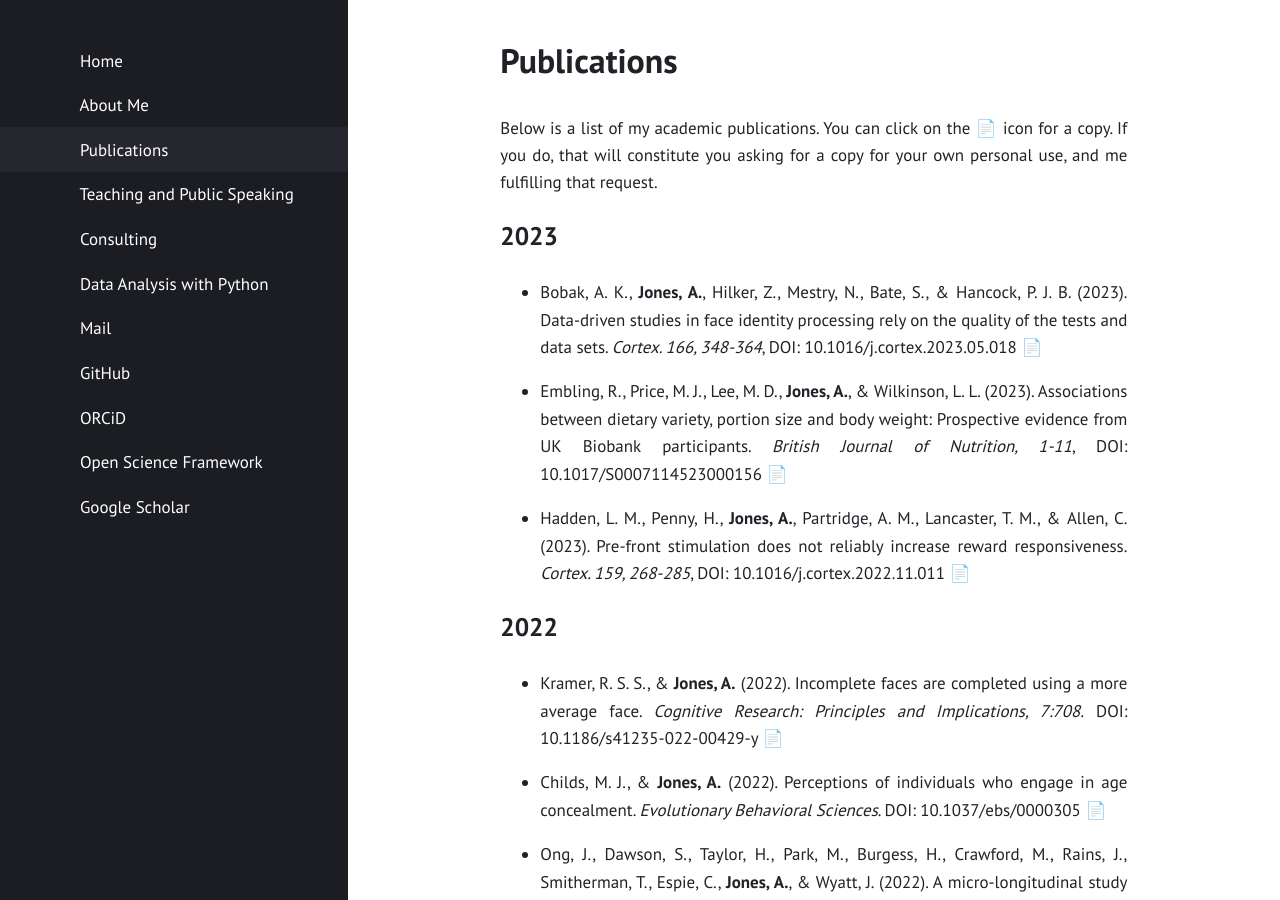
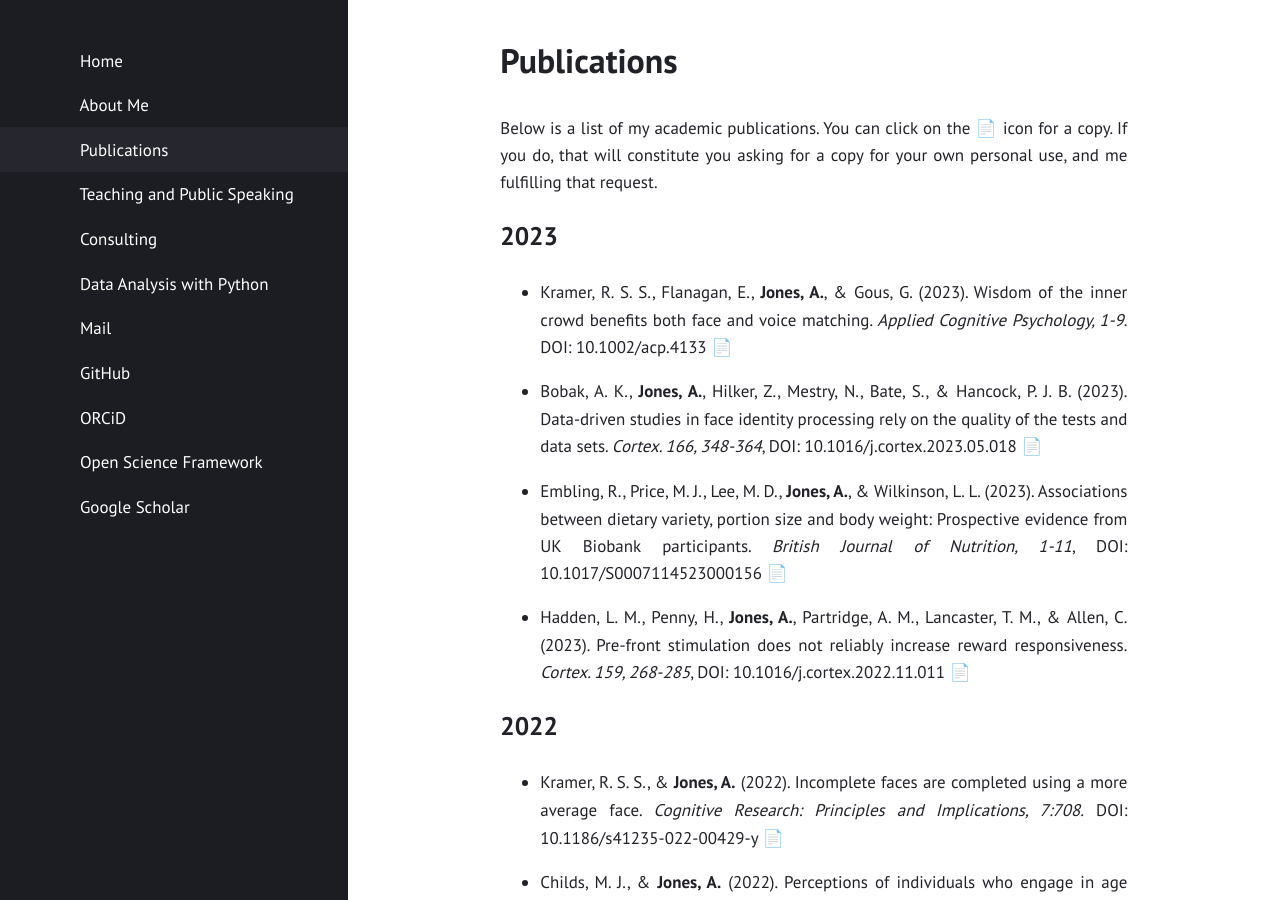
Before and after one commit to alexjonesphd/alexjonesphd.github.io, a Jekyll site: the page built from publications.md, in a window 1280 px wide and 900 px high. Built offline with Jekyll 4.4.1, drawn with Linux system fonts in a browser that asks for light colours.

Commit message:
New paper

```diff
--- a/publications.md
+++ b/publications.md
@@ -9,6 +9,8 @@ Below is a list of my academic publications. You can click on the 📄 icon for
 
 
 ## 2023
+- Kramer, R. S. S., Flanagan, E., **Jones, A.**, & Gous, G. (2023). Wisdom of the inner crowd benefits both face and voice matching. *Applied Cognitive Psychology, 1-9*. DOI: 10.1002/acp.4133 [ 📄](https://alexjonesphd.github.io/assets/2023/kramerflanaganjonesgous2023.pdf)
+
 - Bobak, A. K., **Jones, A.**, Hilker, Z., Mestry, N., Bate, S., & Hancock, P. J. B. (2023). Data-driven studies in face identity processing rely on the quality of the tests and data sets. *Cortex. 166, 348-364*, DOI: 10.1016/j.cortex.2023.05.018 [📄](https://alexjonesphd.github.io/assets/papers/2023/bobakjones2023.pdf)
 
 - Embling, R., Price, M. J., Lee, M. D., **Jones, A.**, & Wilkinson, L. L. (2023). Associations between dietary variety, portion size and body weight: Prospective evidence from UK Biobank participants. *British Journal of Nutrition, 1-11*, DOI: 10.1017/S0007114523000156 [📄](https://alexjonesphd.github.io/assets/papers/2023/emblingetal2023.pdf)
```
Also changed, not shown: 1 other file.
